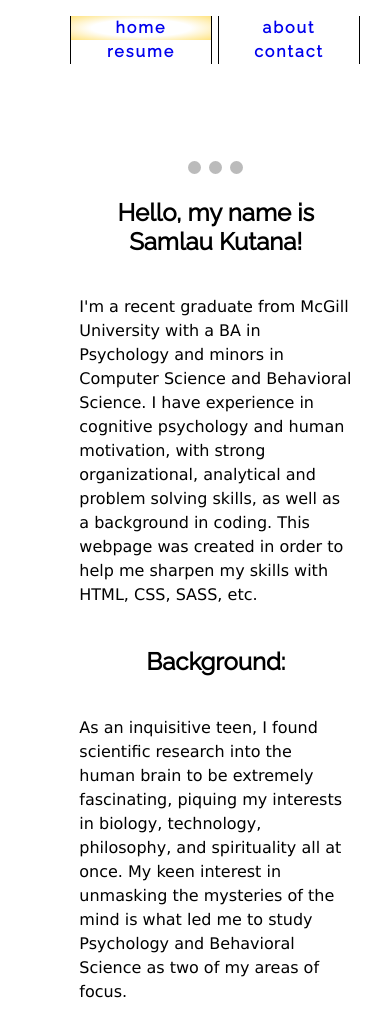
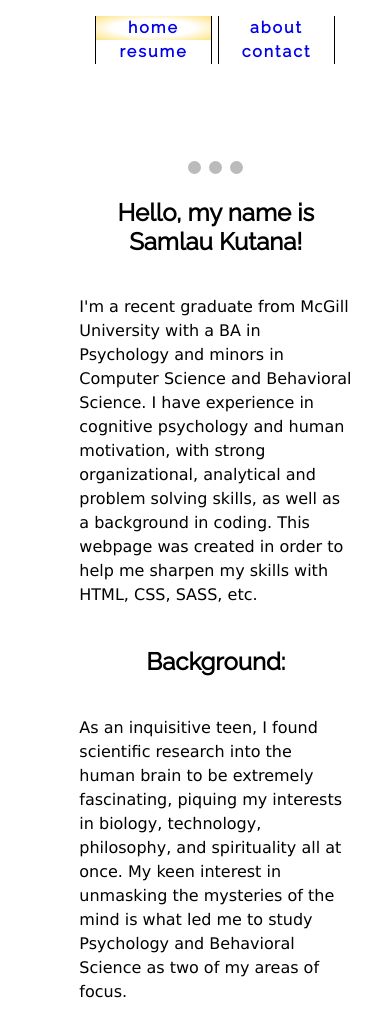
Before and after one commit to samlaukutana/samlaukutana.github.io, a plain HTML site: page index.html in a window 390 px wide. Shown: the top 1027 px of the page. Drawn offline with Linux system fonts and the light colour scheme.

Commit message:
More work on mobile responsiveness

```diff
--- a/index.css
+++ b/index.css
@@ -26,8 +26,14 @@
       padding: 0 20px;
       border-left: 1px solid black;
       border-right: 1px solid black;
-      line-height: 24px;
-      width: 100px; }
+      line-height: 24px; } }
+    @media screen and (max-width: 500px) and (max-width: 400px) {
+      .Nav li {
+        width: 75px; } }
+    @media screen and (max-width: 500px) and (min-width: 401px) {
+      .Nav li {
+        width: 100px; } }
+@media screen and (max-width: 500px) {
       .Nav li:hover {
         background: #EEE;
         /* For browsers that do not support gradients */
```
